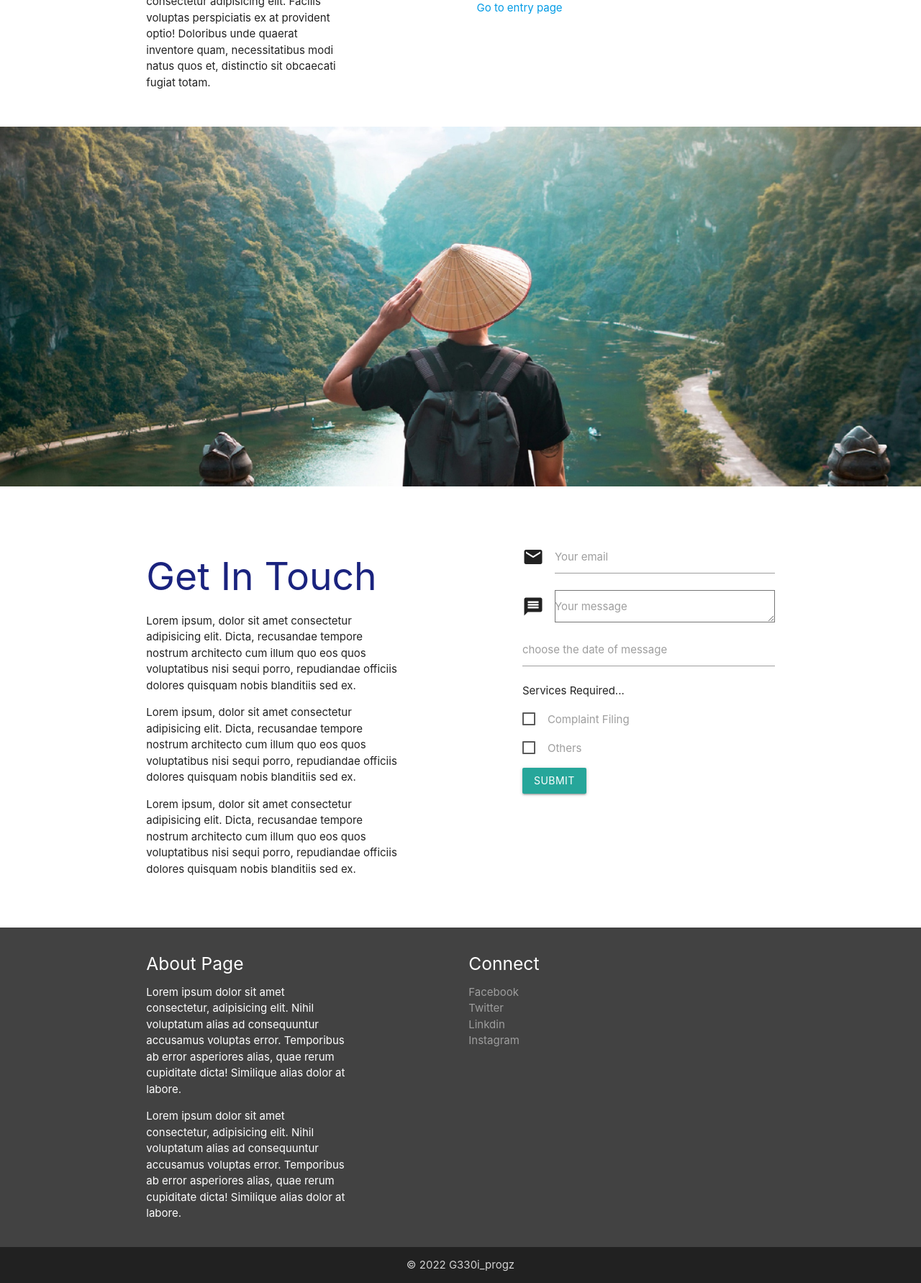
After one commit to Fines-ux/Tourism, a PHP site: page /home.php in a window 1280 px wide. The commit adds this page. Shown: the part 2153-3936 px from the top of the page at 72% size. Run offline with PHP 8.4, Linux system fonts and the light colour scheme; some libraries are stand-ins or nearby versions.

Commit message:
Commit final

```diff
--- a/add.php
+++ b/add.php
@@ -76,7 +76,7 @@ $sql = "INSERT INTO competiters(First_Name, Last_Name, email, Receipt_No) VALUES
       <img src="img/trees.jpg" alt="" class="responsive-img materialboxed">
     </div>
     <div class="col s12 l6 pull-l5 right-align offset-l1">
-      <h2 class="indigo-text darken-4">CityScapes</h2>
+      <h2 class="indigo-text darken-4">Paricipation</h2>
       <p>Lorem ipsum dolor sit, amet consectetur adipisicing elit. Quibusdam non magnam commodi impedit?</p>
     </div>
   </div>
@@ -86,7 +86,7 @@ $sql = "INSERT INTO competiters(First_Name, Last_Name, email, Receipt_No) VALUES
       <img src="img/watch.jpg" alt="" class="responsive-img materialboxed">
     </div>
     <div class="col s12 l6">
-      <h2 class="indigo-text darken-4">Nature</h2>
+      <h2 class="indigo-text darken-4">Prizes</h2>
       <p>Lorem ipsum dolor sit, amet consectetur adipisicing elit. Quibusdam non magnam commodi impedit?</p>
     </div>
   </div>
--- a/adminpage.php
+++ b/adminpage.php
@@ -26,7 +26,7 @@ mysqli_close($conn);
 <?php foreach($comps as $comp) { ?>
 
   <div class="col s6 md3">
-    <div class="card z-depth-0">
+    <div class="card z-depth-0  lime lighten-4">
       <div class="card-content center">
         <h5><?php echo htmlspecialchars($comp['First_Name' ]) .' '. ($comp['Last_Name']); ?></h5>
         <div><?php echo htmlspecialchars($comp['email']);  ?></div>
--- a/entryCost.html
+++ b/entryCost.html
@@ -54,9 +54,9 @@
           onClick="window.location.reload()"
           class="reset"
         />
-    <a href="entryFees.html" target="_blank" class="backbutton">Back</a>
+    <a href="entryFees.php"  class="backbutton">Back</a>
       </form>
     </div>
-    <script src="./main.js"></script>
+    <script src="./js/main.js"></script>
   </body>
 </html>
--- /dev/null
+++ b/home.php
@@ -0,0 +1,216 @@
+<?php
+include('templates/header.php');
+?>
+<style>
+
+header{
+      background: url(img/livingstone.jpg);
+      background-size: cover;
+      background-position: center;
+      min-height: 1000px;
+
+    }
+    @media screen and (max-width: 670px){
+      header{
+        min-height: 500px;
+      }
+    }
+    .section{
+      padding-top: 4em;
+
+    }
+    .tabs .tab a:focus, .tabs .tab a:focus.active {
+    background-color: rgba(108, 130, 191, 0.2);
+    outline: none;
+}
+.tabs .tab a:hover, .tabs .tab a.active {
+    background-color: transparent;
+    color: #45b0c3;
+}
+
+.tabs .indicator {
+    position: absolute;
+    bottom: 0;
+    height: 2px;
+    background-color: #1a3e3d;
+    will-change: left, right;
+}
+
+nav {
+    color: #fff;
+    background-color: #ee6e73;
+    width: 100%;
+    height: 56px;
+    line-height: 56px;
+}
+
+</style>
+
+  <!-- photo / grid -->
+  <section class="container">
+  <div class="row">
+      <div class="col s6 l4">
+          <div class="card">
+
+              <div class="card-image waves-effect waves-block waves-light card-panel hoverable">
+                <img  src="img/images/rir.jpg" class="responsive-img materialboxed">
+              </div>
+              <div class="card-content">
+                <span class="card-title activator grey-text text-darken-4">Rivers<i class="material-icons right">more_vert</i></span>
+                <p><a href="rivers.php">Go to page</a></p>
+              </div>
+              <div class="card-reveal">
+                <span class="card-title grey-text text-darken-4">Rivers<i class="material-icons right">close</i></span>
+                <p>Lorem ipsum dolor sit amet consectetur adipisicing elit. Rerum.</p>
+              </div>
+            </div>
+        </div>
+
+      <div class="col s6 l4">
+          <div class="card">
+              <div class="card-image waves-effect waves-block waves-light card-panel hoverable">
+                <img class="responsive-img materialboxed" src="img/images/tan.jpg">
+              </div>
+              <div class="card-content">
+                <span class="card-title activator grey-text text-darken-4">Lakes<i class="material-icons right">more_vert</i></span>
+                <p><a href="lakes.php">Go to page</a></p>
+              </div>
+              <div class="card-reveal">
+                <span class="card-title grey-text text-darken-4">Lakes<i class="material-icons right">close</i></span>
+                <p>Lorem ipsum dolor sit, amet consectetur adipisicing elit. Saepe.</p>
+              </div>
+            </div>
+        </div>
+
+      <div class="col s6 l4">
+          <div class="card">
+              <div class="card-image waves-effect waves-block waves-light card-panel hoverable">
+                <img class="responsive-img materialboxed" src="img/images/lumangweFalls1.jpg">
+              </div>
+              <div class="card-content">
+                <span class="card-title activator grey-text text-darken-4">Waterfalls<i class="material-icons right">more_vert</i></span>
+                <p><a href="waterfalls.php">Go to page</a></p>
+              </div>
+              <div class="card-reveal">
+                <span class="card-title grey-text text-darken-4">Waterfalls<i class="material-icons right">close</i></span>
+                <p>Lorem ipsum dolor sit amet consectetur adipisicing elit. Incidunt!</p>
+              </div>
+            </div>
+        </div>
+
+  </section>
+  <!-- parallax -->
+
+  <div class="parallax-container">
+    <div class="parallax">
+      <img src="img/trees.jpg" alt="" class="responsive-img">
+    </div>
+  </div>
+
+    <!-- services / tabs -->
+<section class="container section scrollspy" id="services">
+  <div class="row">
+  <div class="col s12 l4">
+    <h2 class="indigo-text text-darken-4">What We do...</h2>
+    <p>Lorem ipsum dolor sit amet consectetur adipisicing elit. Facilis voluptas perspiciatis ex
+      at provident optio! Doloribus
+       unde quaerat inventore quam, necessitatibus modi
+       natus quos et, distinctio sit obcaecati fugiat totam.</p>
+  </div>
+
+            <div class="col s12 l6 offset-l2">
+            <ul class="tabs">
+                <li class="tab col s6">
+                <a href="#photography" class="indigo-text text-darken-4">Entry</a></li>
+                <li class="tab col s6">
+                <a href="#editing" class="indigo-text text-darken-4">Competition</a>
+                </li>
+            </ul>
+            <div class="col s12" id="photography">
+                <p-flow-text class="flow-text indigo-text text-darken-4">Entry details...</p-flow-text>
+                <p>Lorem ipsum dolor sit amet consectetur adipisicing elit. Facilis voluptas perspiciatis ex
+                at provident optio! Doloribus
+                unde quaerat inventore quam, necessitatibus modi
+                natus quos et, distinctio sit obcaecati fugiat totam.</p>
+                <a href="entryFees.php" class="">Go to entry page</a>
+            </div>
+            <div class="col s12" id="editing">
+                <p-flow-text class="flow-text indigo-text text-darken-4">Competition details...</p-flow-text>
+                <p>Lorem ipsum dolor sit amet consectetur adipisicing elit. Facilis voluptas perspiciatis ex
+                at provident optio! Doloribus
+                unde quaerat inventore quam, necessitatibus modi
+                natus quos et, distinctio sit obcaecati fugiat totam.</p>
+                <a href="add.php" class="">Go to competition page</a>
+            </div>
+        </div>
+        </div>
+    </section>
+
+      <!-- parallax -->
+  <div class="parallax-container">
+    <div class="parallax">
+      <img src="img/watch.jpg" alt="" class="responsive-img">
+    </div>
+  </div>
+   <!-- contact form -->
+
+<section class="section container scrollspy" id="contacts">
+  <div class="row">
+    <div class="col s12 l5">
+      <h2 class="indigo-text text-darken-4">Get In Touch</h2>
+      <p>Lorem ipsum, dolor sit amet consectetur
+        adipisicing elit. Dicta, recusandae tempore
+        nostrum architecto cum illum quo eos quos
+        voluptatibus nisi sequi porro, repudiandae
+        officiis dolores quisquam nobis blanditiis sed ex.</p>
+      <p>Lorem ipsum, dolor sit amet consectetur
+        adipisicing elit. Dicta, recusandae tempore
+        nostrum architecto cum illum quo eos quos
+        voluptatibus nisi sequi porro, repudiandae
+        officiis dolores quisquam nobis blanditiis sed ex.</p>
+      <p>Lorem ipsum, dolor sit amet consectetur
+        adipisicing elit. Dicta, recusandae tempore
+        nostrum architecto cum illum quo eos quos
+        voluptatibus nisi sequi porro, repudiandae
+        officiis dolores quisquam nobis blanditiis sed ex.</p>
+    </div>
+    <div class="col s12 l5 offset-l2">
+      <form action="">
+        <div class="input-field">
+          <i class="material-icons prefix">email</i>
+          <input type="email" id="email">
+          <label for="email">Your email</label>
+        </div>
+        <div class="input-field">
+          <i class="material-icons prefix">message</i>
+          <textarea id="message" class="materialize-text-area"></textarea>
+          <label for="message">Your message</label>
+        </div>
+        <div class="input-field">
+          <input type="text" id="date" class="datepicker">
+          <label for="date">choose the date of message</label>
+        </div>
+        <div class="input-field">
+          <p>Services Required...</p>
+          <p>
+          <label><input type="checkbox">
+            <span>Complaint Filing</span>
+          </label>
+        </p>
+
+        <p>
+        <label><input type="checkbox">
+          <span>Others</span>
+        </label>
+      </p>
+        </div>
+        <div class="input-field">
+          <button class="btn">submit</button>
+        </div>
+      </form>
+    </div>
+  </div>
+</section>
+<?php
+include('templates/footer.php');
+?>
--- a/login.php
+++ b/login.php
@@ -7,7 +7,7 @@
 "https://stackpath.bootstrapcdn.com/font-awesome/4.7.0/css/font-awesome.min.css">
 	<meta name="viewport" content="width=device-width, initial-scale=1.0">
 	<meta http-equiv="X-UA-Compatible" content="ie=edge">
-	<link rel="stylesheet" href="login.css">
+	<link rel="stylesheet" href="css/login.css">
 	<title>Login Page</title>
 </head>
 
--- a/templates/footer.php
+++ b/templates/footer.php
@@ -1,6 +1,12 @@
-</header>
+
    <!-- footer -->
+   <style>
+   .page-footer {
+    margin-top: 20px;
 
+
+}
+</style>
    <footer class="page-footer grey darken-3">
   <div class="container">
   <div class="row">
@@ -31,7 +37,7 @@
       </div>
   </div>
   <div class="footer-copyright grey darken-4">
-    <div class="container center-align">&copy; 2022 Photo Ninja</div>
+    <div class="container center-align">&copy; 2022 G330i_progz</div>
   </div>
 </footer>
   <!-- Compiled and minified JavaScript -->
--- a/templates/header.php
+++ b/templates/header.php
@@ -12,21 +12,6 @@
   <title>Tourist's Guide</title>
 <style>
 
-header{
-      background: url(img/man.jpg);
-      background-size: cover;
-      background-position: center;
-      min-height: 1000px;
-    }
-    @media screen and (max-width: 670px){
-      header{
-        min-height: 500px;
-      }
-    }
-    .section{
-      padding-top: 4em;
-
-    }
     .tabs .tab a:focus, .tabs .tab a:focus.active {
     background-color: rgba(108, 130, 191, 0.2);
     outline: none;
@@ -43,32 +28,37 @@ header{
     background-color: #1a3e3d;
     will-change: left, right;
 }
-
 </style>
 </head>
-<body class="grey lighten-4">
+<body>
 
   <!-- navbar -->
   <header>
-<nav class="nav-wrapper ">
+<nav class="nav-wrapper   grey darken-2">
   <div class="container">
-    <a href="" class="brand-logo">Welcome To Zambia</a>
+    <a href="home.php" class="brand-logo">Welcome To Zambia</a>
     <a href="" class="sidenav-trigger" data-target="mobile-menu">
       <i class="material-icons">menu</i></a>
 
     <ul class="right hide-on-med-and-down">
-      <li><a href="#photos" class="" id="">Photos</a>
-      <li><a href="#services" class="" id="">Services</a>
-      <li><a href="#contacts" class="" id="">Contacts</a></li>
+      <li><a href="lakes.php" class="" id="">Lakes</a>
+      <li><a href="rivers.php" class="" id="">Rivers</a>
+      <li><a href="waterfalls.php" class="" id="">Waterfalls</a>
+      <li><a href="entryFees.php" class="" id="">Entry</a>
+      <li><a href="add.php" class="" id="">Competition</a>
+    </li>
 
     </ul>
     <ul class="sidenav grey lighten-2" id="mobile-menu">
-      <li><a href="#">Photo's</a></li>
-      <li><a href="#">Services</a></li>
-      <li><a href="#">Contact</a></li>
+      <li><a href="lakes.php" class="" id="">Lakes</a>
+      <li><a href="rivers.php" class="" id="">Rivers</a>
+      <li><a href="waterfalls.php" class="" id="">Waterfalls</a>
+      <li><a href="entryFees.php" class="" id="">Entry</a>
+      <li><a href="add.php" class="" id="">Competition</a>
 
       </a></li>
       </a></li>
     </ul>
   </div>
 </nav>
+</header>
```
Also changed, not shown: lakes.php (added, +42 -0 lines), rivers.php (added, +42 -0 lines), waterfalls.php (added, +42 -0 lines), img/images/mar.jpg (added), img/images/rir.jpg (added), img/images/tan.jpg (added), img/livingstone.jpg (added), js/main.js (renamed from main.js), 1 other file.
